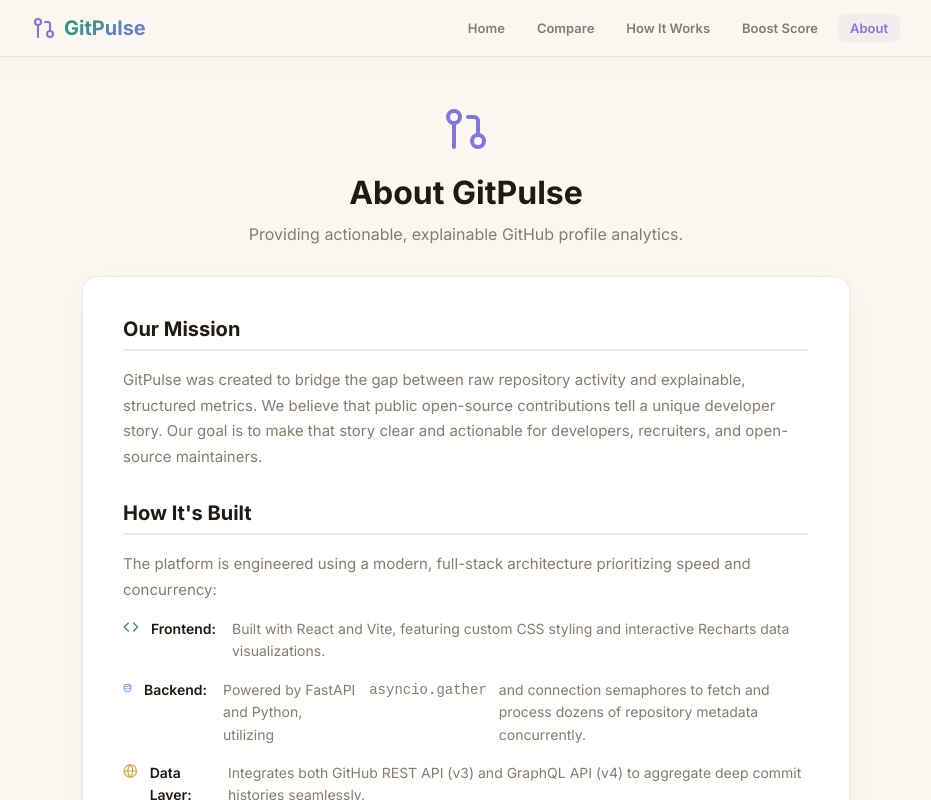
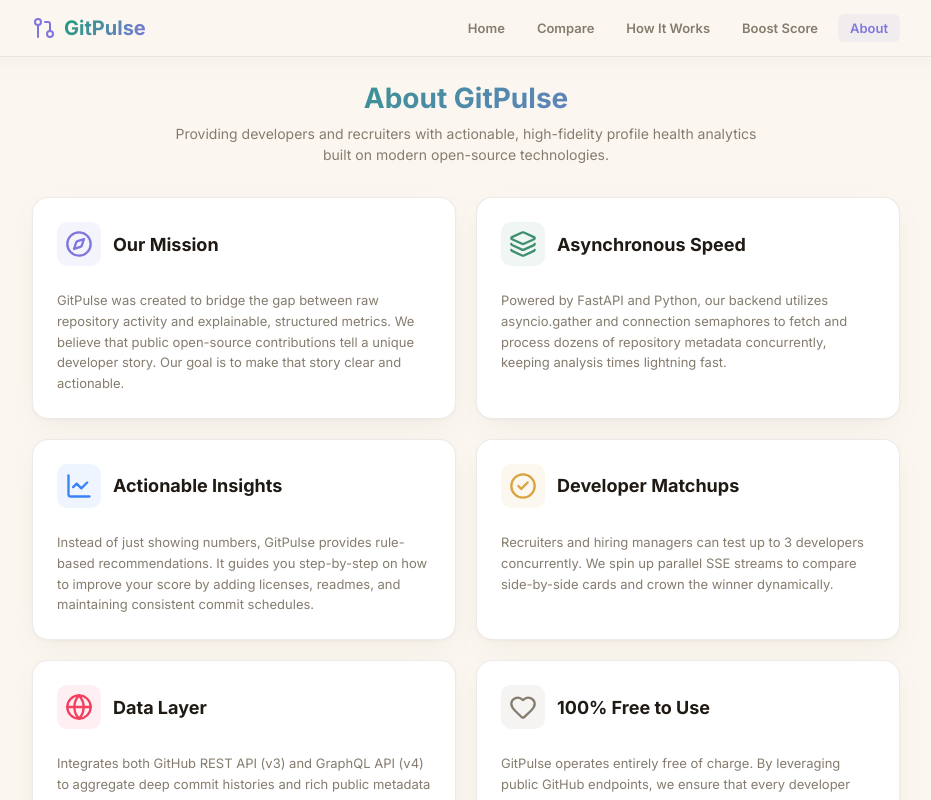
Before and after one commit to pullayithrisha/GitPulse, a React app in the folder frontend/: page / in a window 1280 px wide. Both pictures are taken after a click on the item "About". Shown: the top 800 px of the page, without its empty margins (174-1105 px from the left). Built offline with nearby package versions, Linux system fonts and the light colour scheme; the HTML template or start-up script is replaced by a standard one.

Commit message:
Fix EmptyState title, unify About UI with Methodology format, bump concurrent semaphores to 50

```diff
--- a/frontend/src/components/AboutView.jsx
+++ b/frontend/src/components/AboutView.jsx
@@ -1,50 +1,70 @@
 import React from 'react';
-import { GitPullRequest, Code, Database, Globe } from 'lucide-react';
+import { Compass, Layers, LineChart, CheckCircle2, Globe, Heart } from 'lucide-react';
+
+const aboutDetails = [
+  {
+    icon: <Compass size={28} />,
+    title: "Our Mission",
+    desc: "GitPulse was created to bridge the gap between raw repository activity and explainable, structured metrics. We believe that public open-source contributions tell a unique developer story. Our goal is to make that story clear and actionable.",
+    color: "#7F77DD"
+  },
+  {
+    icon: <Layers size={28} />,
+    title: "Asynchronous Speed",
+    desc: "Powered by FastAPI and Python, our backend utilizes asyncio.gather and connection semaphores to fetch and process dozens of repository metadata concurrently, keeping analysis times lightning fast.",
+    color: "#3F8F6F"
+  },
+  {
+    icon: <LineChart size={28} />,
+    title: "Actionable Insights",
+    desc: "Instead of just showing numbers, GitPulse provides rule-based recommendations. It guides you step-by-step on how to improve your score by adding licenses, readmes, and maintaining consistent commit schedules.",
+    color: "#3B82F6"
+  },
+  {
+    icon: <CheckCircle2 size={28} />,
+    title: "Developer Matchups",
+    desc: "Recruiters and hiring managers can test up to 3 developers concurrently. We spin up parallel SSE streams to compare side-by-side cards and crown the winner dynamically.",
+    color: "#D9A441"
+  },
+  {
+    icon: <Globe size={28} />,
+    title: "Data Layer",
+    desc: "Integrates both GitHub REST API (v3) and GraphQL API (v4) to aggregate deep commit histories and rich public metadata directly from the source.",
+    color: "#F43F5E"
+  },
+  {
+    icon: <Heart size={28} />,
+    title: "100% Free to Use",
+    desc: "GitPulse operates entirely free of charge. By leveraging public GitHub endpoints, we ensure that every developer can audit their profile without any subscription barriers.",
+    color: "#857C6E"
+  }
+];
 
 function AboutView() {
   return (
-    <div className="about-container-simple">
-      <div className="about-header-simple">
-        <GitPullRequest size={48} color="#7F77DD" style={{ marginBottom: '16px' }} />
-        <h2 className="about-title-simple">About GitPulse</h2>
-        <p className="about-subtitle-simple">Providing actionable, explainable GitHub profile analytics.</p>
+    <div className="methodology-container">
+      <div className="methodology-intro">
+        <h2>About GitPulse</h2>
+        <p>Providing developers and recruiters with actionable, high-fidelity profile health analytics built on modern open-source technologies.</p>
       </div>
 
-      <div className="about-content-simple glass-card">
-        <section className="about-section-simple">
-          <h3>Our Mission</h3>
-          <p>
-            GitPulse was created to bridge the gap between raw repository activity and explainable, structured metrics. We believe that public open-source contributions tell a unique developer story. Our goal is to make that story clear and actionable for developers, recruiters, and open-source maintainers.
-          </p>
-        </section>
-
-        <section className="about-section-simple">
-          <h3>How It's Built</h3>
-          <p>
-            The platform is engineered using a modern, full-stack architecture prioritizing speed and concurrency:
-          </p>
-          <ul className="about-list-simple">
-            <li>
-              <Code size={18} color="#3F8F6F" />
-              <strong>Frontend:</strong> Built with React and Vite, featuring custom CSS styling and interactive Recharts data visualizations.
-            </li>
-            <li>
-              <Database size={18} color="#3B82F6" />
-              <strong>Backend:</strong> Powered by FastAPI and Python, utilizing <code>asyncio.gather</code> and connection semaphores to fetch and process dozens of repository metadata concurrently.
-            </li>
-            <li>
-              <Globe size={18} color="#D9A441" />
-              <strong>Data Layer:</strong> Integrates both GitHub REST API (v3) and GraphQL API (v4) to aggregate deep commit histories seamlessly.
-            </li>
-          </ul>
-        </section>
-
-        <section className="about-section-simple">
-          <h3>Free & Open Source</h3>
-          <p>
-            GitPulse operates entirely free of charge. By leveraging public GitHub API endpoints, we ensure that every developer can audit their profile and gain actionable insights without any barriers.
-          </p>
-        </section>
+      <div className="methodology-grid">
+        {aboutDetails.map((item, index) => (
+          <div key={index} className="glass-card methodology-card">
+            <div className="methodology-card-header">
+              <div
+                className="methodology-icon"
+                style={{ color: item.color, backgroundColor: `${item.color}15` }}
+              >
+                {item.icon}
+              </div>
+              <div className="methodology-title-group">
+                <h4 style={{ fontSize: '18px' }}>{item.title}</h4>
+              </div>
+            </div>
+            <p className="methodology-desc" style={{ marginTop: '12px' }}>{item.desc}</p>
+          </div>
+        ))}
       </div>
     </div>
   );
```
Also changed, not shown: 1 other file (tests, documents, lock files or other folders).
